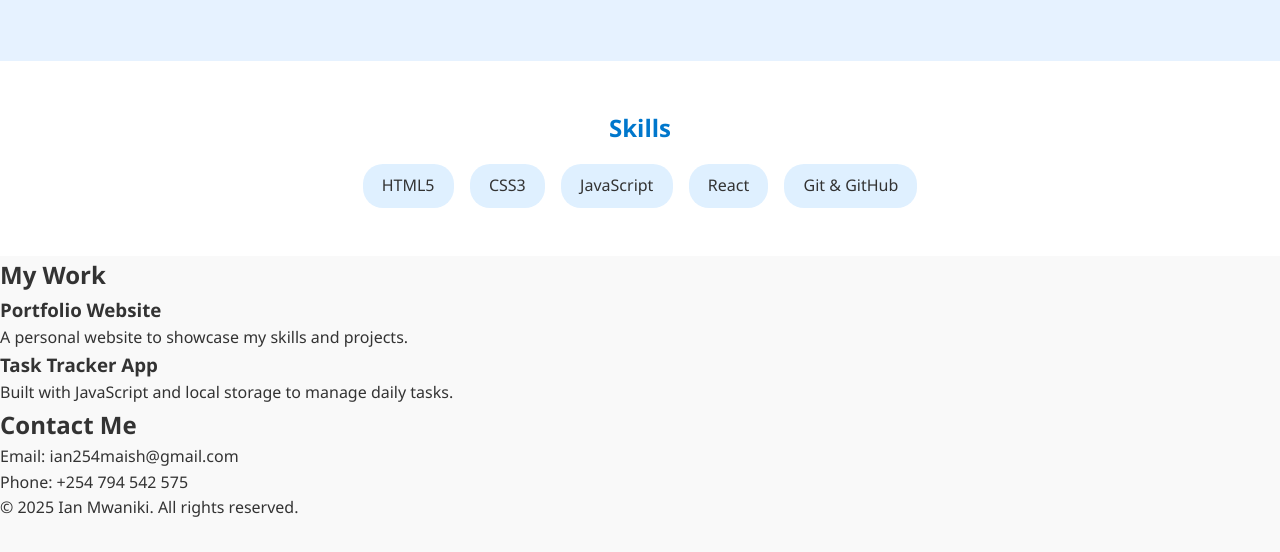
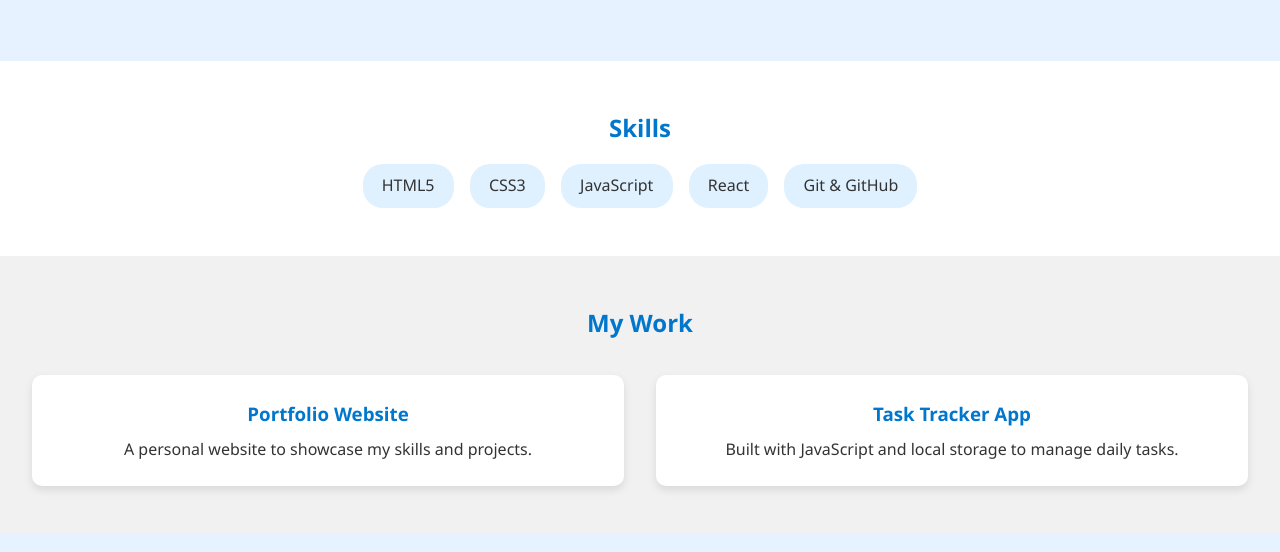
Before and after one commit to Killarn-Codes/Ian-Portfolio, a plain HTML site: page index.html in a window 1280 px wide. Shown: the part 248-800 px from the top of the page. Drawn offline with Linux system fonts and the light colour scheme.

Commit message:
Styled the project and contact section

```diff
--- a/style.css
+++ b/style.css
@@ -90,3 +90,51 @@ nav {
   border-radius: 20px;
   font-weight: 500;
 }
+
+
+/* Projects Section */
+.projects {
+  padding: 3rem 2rem;
+  background-color: #f1f1f1;
+  text-align: center;
+}
+
+.projects h2 {
+  color: #0077cc;
+  margin-bottom: 2rem;
+}
+
+.project-grid {
+  display: grid;
+  gap: 2rem;
+  grid-template-columns: repeat(auto-fit, minmax(250px, 1fr));
+}
+
+.project-card {
+  background: white;
+  padding: 1.5rem;
+  border-radius: 10px;
+  box-shadow: 0 4px 8px rgba(0,0,0,0.1);
+}
+
+.project-card h3 {
+  color: #0077cc;
+  margin-bottom: 0.5rem;
+}
+
+/* Contact Section */
+.contact {
+  padding: 3rem 2rem;
+  text-align: center;
+  background-color: #e6f2ff;
+}
+
+.contact h2 {
+  color: #0077cc;
+  margin-bottom: 1rem;
+}
+
+.contact p {
+  margin: 0.5rem 0;
+  font-size: 1.1rem;
+}
```
